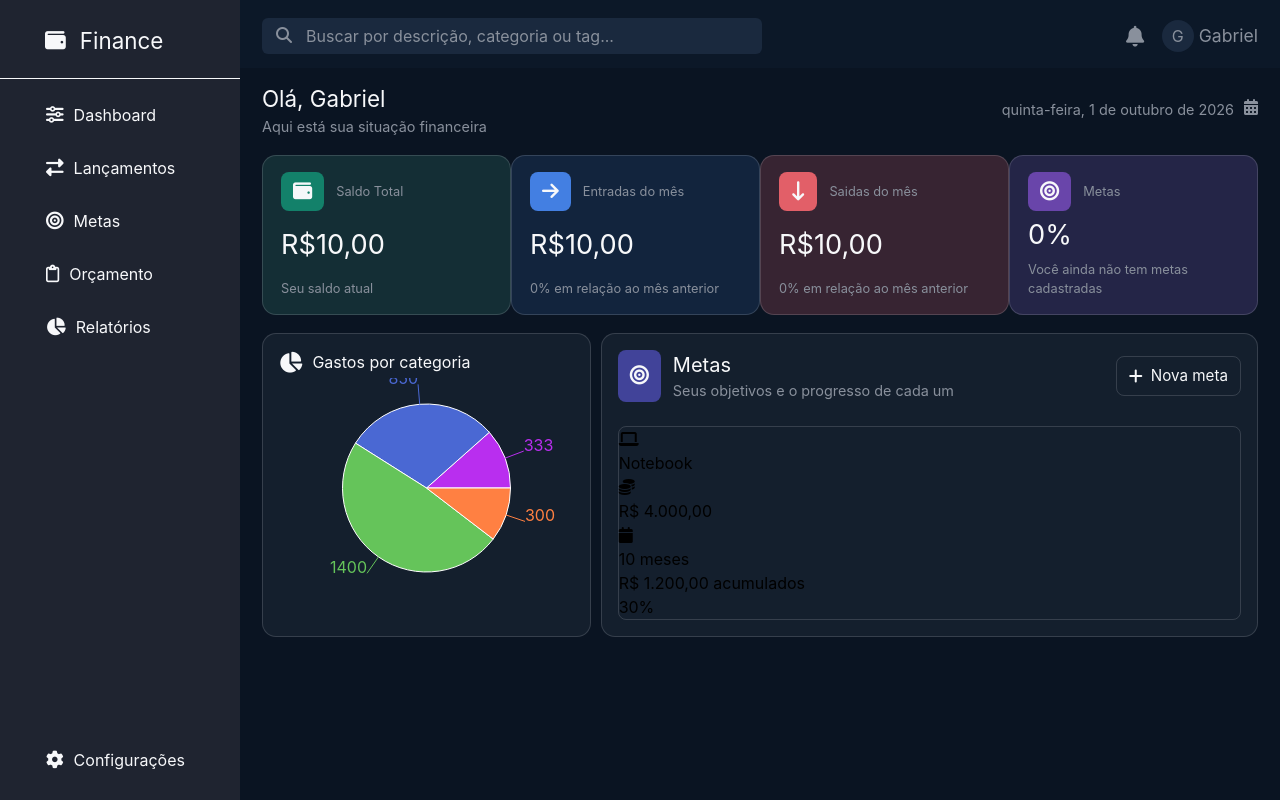
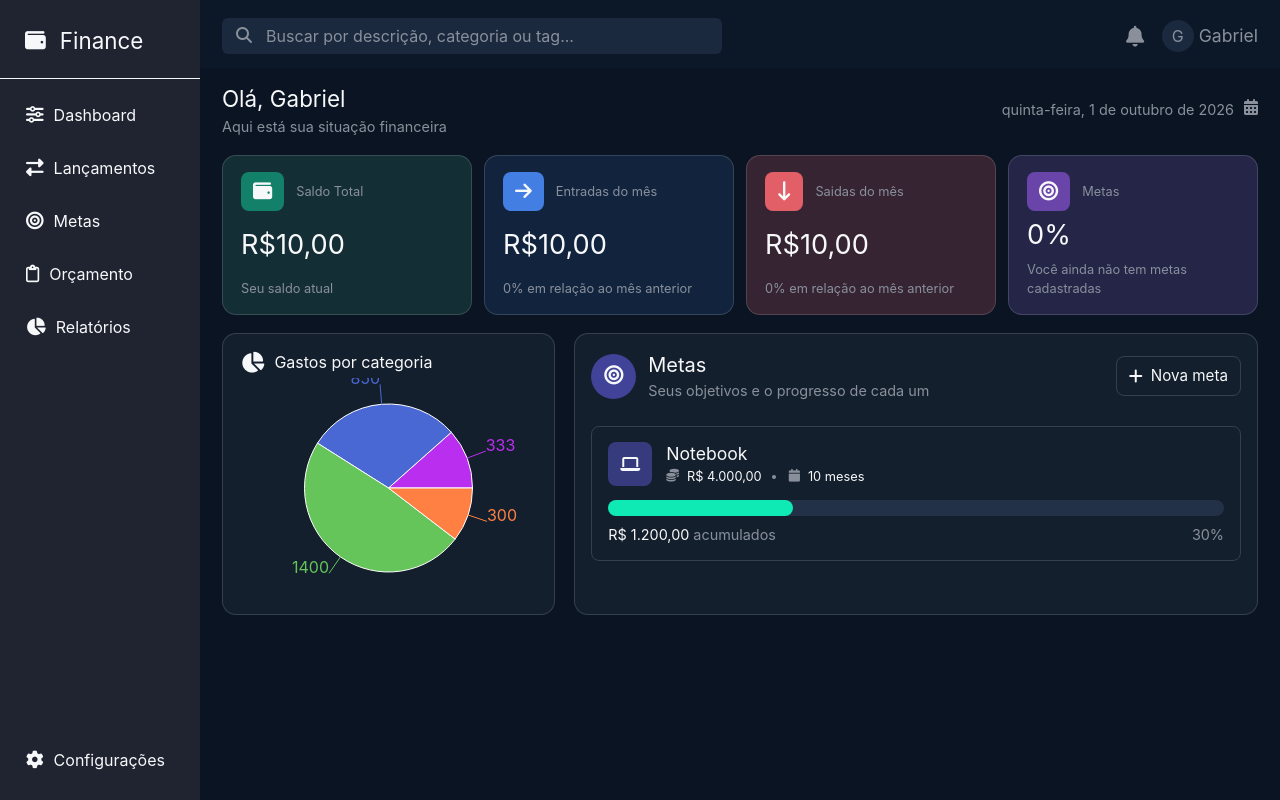
Before and after one commit to Gabrielbarbosa14/finance-app, a React (Vite) app: page / in a window 1280 px wide. Built offline with nearby package versions, Linux system fonts and the light colour scheme.

Commit message:
Card de metas finalizado

```diff
--- a/package.json
+++ b/package.json
@@ -1,4 +1,5 @@
 {
+  "homepage": "https://gabrielbarbosa14.github.io/finance-app/",
   "name": "finance-app",
   "private": true,
   "version": "0.0.0",
@@ -7,7 +8,9 @@
     "dev": "vite",
     "build": "vite build",
     "lint": "eslint .",
-    "preview": "vite preview"
+    "preview": "vite preview",
+    "predeploy": "npm run build",
+    "deploy": "gh-pages -d dist"
   },
   "dependencies": {
     "react": "^19.2.8",
@@ -24,6 +27,7 @@
     "eslint": "^10.10.0",
     "eslint-plugin-react-hooks": "^7.1.1",
     "eslint-plugin-react-refresh": "^0.5.6",
+    "gh-pages": "^6.3.0",
     "globals": "^17.12.0",
     "tailwindcss": "^4.3.3",
     "vite": "^8.3.0"
--- a/src/components/Dashboard.jsx
+++ b/src/components/Dashboard.jsx
@@ -71,7 +71,7 @@ function Dashboard() {
   const colors = ["#B92EEF", "#4A68D3", "#65C45A", "#FF8042"];
 
   return (
-    <div className="w-full bg-[#0A1422] pl-[240px] min-h-screen">
+    <div className="w-full bg-[#0A1422] pl-[200px] min-h-screen">
       <div className="bg-[#0C1828] pt-[18px] pb-3.5 pl-5.5 pr-5.5 flex justify-between">
         <div className="relative">
           <i className="fa-solid fa-magnifying-glass absolute left-3.5 top-[9px] text-[#89909C] text-[1em]"></i>
@@ -137,7 +137,7 @@ function Dashboard() {
         <div id="charts" className="mt-[18px] flex justify-between">
           <div
             id="expenses"
-            className="bg-[#141F2D] border rounded-[14px] border-[#F7F8FA]/15 flex flex-col p-[16px]"
+            className="bg-[#141F2D] border rounded-[14px] border-[#F7F8FA]/15 flex flex-col py-[16px] px-[18px]"
           >
             <div className="text-[#F7F8FA] flex items-center gap-2.5 mb-1">
               <i className="fa-solid fa-chart-pie h-min text-[1.3em]"></i>
@@ -157,12 +157,12 @@ function Dashboard() {
             className="bg-[#141F2D] w-[66%] border rounded-[14px] border-[#F7F8FA]/15 p-[16px]"
           >
             <div id="top" className="flex justify-between items-center mb-6">
-              <div id="icon-phrases" className="flex gap-3">
+              <div id="icon-phrases" className="flex gap-3 items-center">
                 <div
                   id="icon"
-                  className="text-[1.2em] text-[#F7F8FA] bg-[#414399] px-3 py-2.5 rounded-[8px] flex justify-between items-center"
+                  className="text-[1.2em] text-[#F7F8FA] bg-[#414399] w-[45px] h-[45px] rounded-[50%] flex justify-center items-center"
                 >
-                  <i class="fa-solid fa-bullseye"></i>
+                  <i className="fa-solid fa-bullseye h-min w-min"></i>
                 </div>
                 <div id="phrases">
                   <h1 className="text-[#F7F8FA] text-[1.25em]">Metas</h1>
@@ -178,33 +178,36 @@ function Dashboard() {
                 </button>
               </div>
             </div>
-            <div id="goal" className="border border-[#F7F8FA]/15 rounded-[8px]">
-              <div id="content">
-                <div id="infos">
-                  <i id="icon" class="fa-solid fa-laptop"></i>
-                  <div id="infos-details">
-                    <h1>Notebook</h1>
-                    <div id="money-time">
-                      <div id="money">
-                        <i class="fa-solid fa-coins"></i>
-                        <p>R$ 4.000,00</p>
+            <div id="goal" className="border border-[#F7F8FA]/15 rounded-[8px] py-[14px] px-[16px]">
+              <div id="content" className="flex flex-col gap-3.5 w-full">
+                <div id="infos" className="flex items-center gap-3.5">
+                  <div className="bg-[#363B7D] py-3.5 px-3 flex justify-center items-center rounded-[8px] text=[0.9em] text-[var(--white-text)]">
+                    <i id="icon" class="fa-solid fa-laptop"></i>
+                  </div>
+                  <div id="infos-details" className="flex flex-col">
+                    <h1 className="text-[1.1em] text-[var(--white-text)]">Notebook</h1>
+                    <div id="money-time" className="flex text-[0.8em] items-center">
+                      <div id="money" className="flex gap-2 items-center">
+                        <i className="fa-solid fa-coins text-[var(--gray-text)]"></i>
+                        <p className="text-[var(--white-text)]">R$ 4.000,00</p>
                       </div>
-                      <div id="time">
-                        <i class="fa-solid fa-calendar"></i>
-                        <p>10 meses</p>
+                      <div id="separatot" className="bg-[var(--gray-text)] h-[4px] w-[4px] rounded-[50%] mx-2.5"></div>
+                      <div id="time" className="flex gap-2 items-center ml-[3px]">
+                        <i className="fa-solid fa-calendar text-[var(--gray-text)]"></i>
+                        <p className="text-[var(--white-text)]">10 meses</p>
                       </div>
                     </div>
                   </div>
                 </div>
-                <div id="progress-bar-accumulated">
+                <div id="progress-bar-accumulated" className="flex flex-col gap-2">
                   <div id="progress-bar">
-                    <div id="total">
-                      <div id="stored"></div>
+                    <div id="total" className="h-4 rounded-[8px] bg-[#223148]">
+                      <div id="stored" className="h-4 rounded-[8px] bg-[#0FE9B4] w-[30%]"></div>
                     </div>
                   </div>
-                  <div id="accumulated">
-                    <p>R$ 1.200,00 acumulados</p>
-                    <p>30%</p>
+                  <div id="accumulated" className="flex justify-between text-[0.9em]">
+                    <p className="text-[var(--gray-text)]"><span className="text-[var(--white-text)]">R$ 1.200,00</span> acumulados</p>
+                    <p className="text-[var(--gray-text)]">30%</p>
                   </div>
                 </div>
               </div>
--- a/src/components/Sidebar.jsx
+++ b/src/components/Sidebar.jsx
@@ -18,7 +18,7 @@ const links = [
 
 function Sidebar() {
   return (
-    <div className="bg-[#1F2430] h-full w-[240px] flex flex-col justify-between items-center pt-5 pb-5 fixed">
+    <div className="bg-[#1F2430] h-full w-[200px] flex flex-col justify-between items-center pt-5 pb-5 fixed">
       {topLink.map((link) => [
         <div key={link.id} className="w-[170px] flex justify-start items-center gap-3.5 px-[10px] py-[4px]">
           <i className={`${link.icon} text-[#F7F8FA] text-[1.3em]`} />
--- a/src/index.css
+++ b/src/index.css
@@ -10,3 +10,8 @@ body {
   margin: 0;
   background-color: #0a1422;
 }
+
+@theme {
+  --white-text: #F7F8FA;
+  --gray-text: #89909C;
+}
--- a/src/main.jsx
+++ b/src/main.jsx
@@ -2,12 +2,12 @@ import { StrictMode } from 'react'
 import { createRoot } from 'react-dom/client'
 import './index.css'
 import App from './App.jsx'
-import { BrowserRouter } from 'react-router-dom'
+import { HashRouter } from 'react-router-dom'
 
 createRoot(document.getElementById('root')).render(
   <StrictMode>
-    <BrowserRouter>
+    <HashRouter>
       <App />
-    </BrowserRouter>
+    </HashRouter>
   </StrictMode>,
 )
--- a/vite.config.js
+++ b/vite.config.js
@@ -3,5 +3,6 @@ import { defineConfig } from 'vite'
 import tailwindcss from '@tailwindcss/vite'
 
 export default defineConfig({
+  base: '/finance-app/',
   plugins: [react(), tailwindcss()],
 })
```
Also changed, not shown: 2 other files (tests, documents, lock files or other folders).
